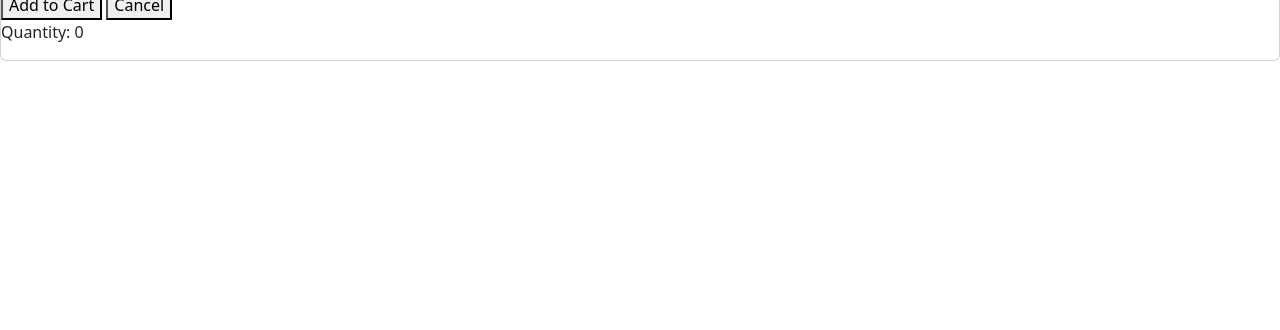
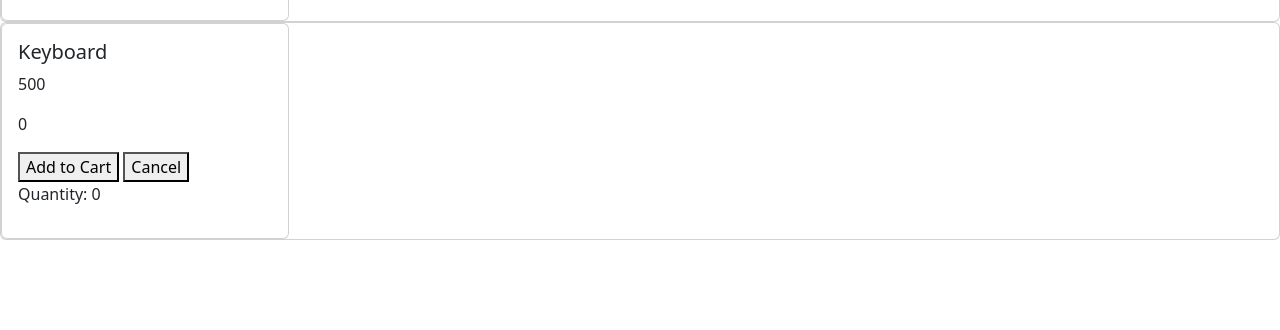
Before and after one commit to Jkmanait/manait-product-catalogue, a plain HTML site: page index.html in a window 1280 px wide. Shown: the part 470-800 px from the top of the page. Drawn offline with nearby package versions, Linux system fonts and the light colour scheme.

Commit message:
added bootsstrap

```diff
--- a/app.js
+++ b/app.js
@@ -10,16 +10,17 @@ fetch('data.json')
             let clickCount = 0;
 
             cardItem.innerHTML = `
-                <div class="product">
-                    <alt="${product.Name}">
-                </div>
-                <div class="details">
-                    <p>${product.Name}</p>
-                    <h2>${product.price}</h2>
-                    <button class="addToCartBtn">Add to Cart</button>
-                    <button class="cancelBtn">Cancel</button>
-                    <p>Quantity: <span class="clickCount">${clickCount}</span></p>
-                </div>
+                <div class="card"style="width: 18rem;">
+  <alt="#">
+  <div class="card-body">
+    <h5 class="card-title">${product.Name}</h5>
+    <p class="card-text">${product.price}</p>
+    <p class="card-text">${clickCount}</p>
+    <button class="addToCartBtn">Add to Cart</button>
+    <button class="cancelBtn">Cancel</button>
+    <p> Quantity: <span class="clickCount">${clickCount}</span></p>
+  </div>
+</div>
             `;
 
             const addToCartButton = cardItem.querySelector('.addToCartBtn');
--- a/index.html
+++ b/index.html
@@ -4,6 +4,7 @@
     <meta charset="UTF-8">
     <meta name="viewport" content="width=device-width, initial-scale=1.0">
     <link href="https://cdn.jsdelivr.net/npm/bootstrap@5.3.2/dist/css/bootstrap.min.css" rel="stylesheet" integrity="sha384-T3c6CoIi6uLrA9TneNEoa7RxnatzjcDSCmG1MXxSR1GAsXEV/Dwwykc2MPK8M2HN" crossorigin="anonymous">
+    <script src="https://cdn.jsdelivr.net/npm/bootstrap@5.3.2/dist/js/bootstrap.bundle.min.js" integrity="sha384-C6RzsynM9kWDrMNeT87bh95OGNyZPhcTNXj1NW7RuBCsyN/o0jlpcV8Qyq46cDfL" crossorigin="anonymous"></script>
     <link rel="stylesheet" href="style.css">
     <title>product catalogue</title>
 </head>
@@ -12,4 +13,5 @@
     <p id="productList"></p>
 </body>
 <script src="app.js"></script>
+
 </html>
```
